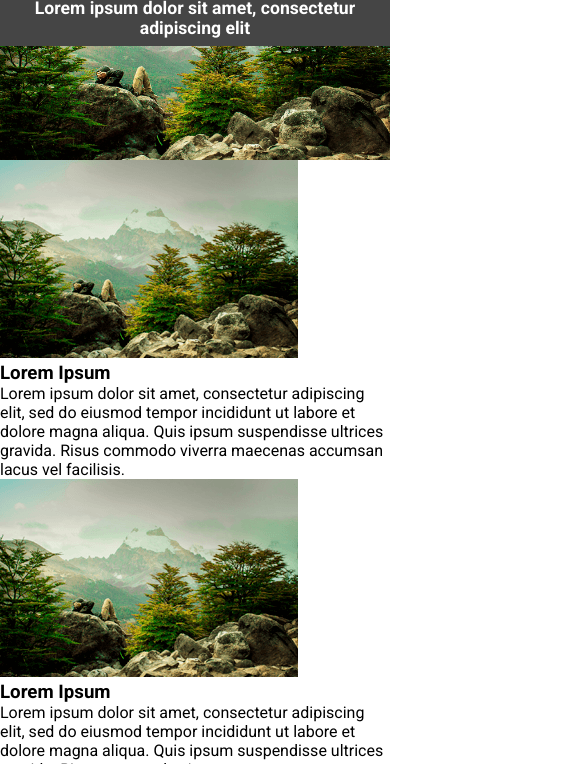
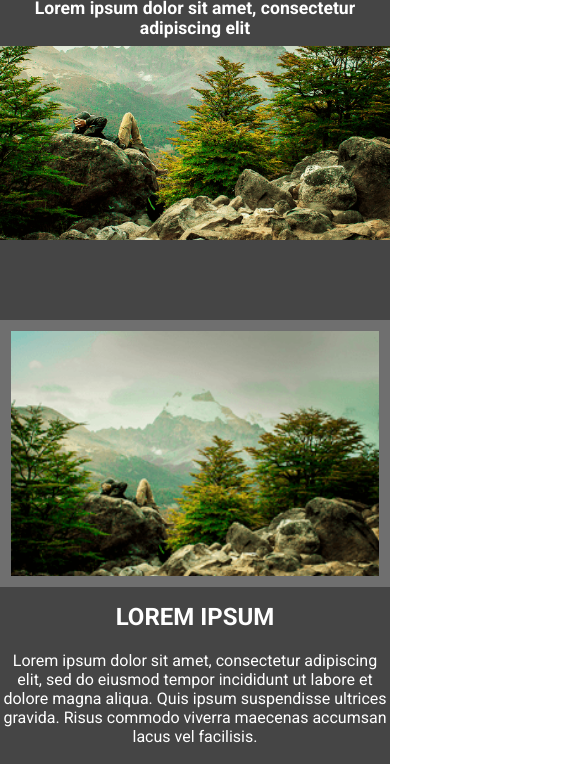
Before and after one commit to danielrodrigues2019/dotdigitalgroup, a plain HTML site: page index.html in a window 390 px wide. Shown: the part 80-844 px from the top of the page, 585 px wide, since content can reach past the window. Drawn offline with Linux system fonts and the light colour scheme.

Commit message:
Atualizando o css, criando o css responsivel

```diff
--- a/index.html
+++ b/index.html
@@ -8,6 +8,7 @@
   <link rel="preconnect" href="https://fonts.gstatic.com" />
   <link href="https://fonts.googleapis.com/css2?family=Roboto:wght@400;700&display=swap" rel="stylesheet" />
   <link rel="stylesheet" href="styles/style.css">
+  <link rel="stylesheet" href="styles/responsive.css">
   <title>DOT digital group teste</title>
 </head>
 
@@ -20,19 +21,9 @@
     </div>
   </main>
 
-  <section>
-    <div>
-      <div>
-        <img src="./images/gallery.png" alt="Man in Nature"/>
-        <h3>Lorem Ipsum</h3>
-        <p>
-          Lorem ipsum dolor sit amet, consectetur adipiscing elit, sed do
-          eiusmod tempor incididunt ut labore et dolore magna aliqua. Quis
-          ipsum suspendisse ultrices gravida. Risus commodo viverra maecenas
-          accumsan lacus vel facilisis.
-        </p>
-      </div>
-      <div>
+  <section class="gallery">
+    <div class="grid-container">
+      <div class="gallery-card">
         <img src="./images/gallery.png" alt="Man in Nature" />
         <h3>Lorem Ipsum</h3>
         <p>
@@ -42,7 +33,17 @@
           accumsan lacus vel facilisis.
         </p>
       </div>
-      <div>
+      <div class="gallery-card">
+        <img src="./images/gallery.png" alt="Man in Nature" />
+        <h3>Lorem Ipsum</h3>
+        <p>
+          Lorem ipsum dolor sit amet, consectetur adipiscing elit, sed do
+          eiusmod tempor incididunt ut labore et dolore magna aliqua. Quis
+          ipsum suspendisse ultrices gravida. Risus commodo viverra maecenas
+          accumsan lacus vel facilisis.
+        </p>
+      </div>
+      <div class="gallery-card">
         <img src="./images/gallery.png" alt="Man in Nature" />
         <h3>Lorem Ipsum</h3>
         <p>
@@ -57,7 +58,7 @@
 
   <div class="about">
     <div class="about-img">
-      <!-- <img src="./images/about.png" alt="Man in Nature" /> -->
+      <img src="./images/about.png" alt="Man in Nature" />
     </div>
     <div class="about-text">
       <h2>Lorem Ipsum</h2>
--- /dev/null
+++ b/styles/responsive.css
@@ -0,0 +1,35 @@
+@media (max-width: 760px) {
+  /*RESPONSIVE HEADER*/
+  .header {
+    height: 20rem;
+    width: 100%;
+    align-items: center;
+    background: url("../images/banner.png") no-repeat cover;
+  }
+  .header .header-content {
+    text-align: center;
+    width: 100%;
+    padding: 0.5rem 0 0.5rem;
+    background: #454545;
+  }
+  .header h1 {
+    color: #fff;
+    font-size: 2rem;
+  }
+  .header p {
+    color: #fff;
+    font-size: 1.1rem;
+  }
+
+  /*RESPONSIVE GALLERY*/
+  .gallery {
+    background: #454545;
+    height: auto;
+    max-width: auto;
+  }
+  .gallery-card img {
+    border: 0.7rem solid #6f6f6f;
+  }
+  /*RESPONSIVE GALLERY*/
+
+}
--- a/styles/style.css
+++ b/styles/style.css
@@ -31,24 +31,39 @@ body {
   color: #2d3b09;
 }
 
-@media (max-width: 760px) {
-  .header {
-    height: 15rem;
-    width: 100%;
-    background: url("../images/banner.png") no-repeat cover;
+/*GALLERY*/
+
+.gallery {
+  background: #454545;
+  height: auto;
 }
-   .header .header-content {
+.grid-container {
+  display: flex;
+  flex-wrap: wrap;
+  justify-content: space-evenly;
+  align-items: center;
+}
+.gallery-card {
+  display: flex;
+  flex-direction: column;
+  justify-content: center;
   text-align: center;
-    width: 100%;
-    padding: 0.5rem 0 0.5rem;
-    background: #454545
+  max-width: 25rem;
+  margin: 5rem 0 5rem;
 }
-  .header h1{
+.gallery-card img {
+  border: 0.7rem solid #6f6f6f;
+}
+.gallery h3 {
+  margin-top: 1rem;
+  font-size: 1.5rem;
+  font-weight: 700;
+  text-transform: uppercase;
   color: #fff;
-    font-size: 2rem;
 }
-  .header p{
+.gallery p {
+  margin-top: 1.3rem;
+  font-size: 1rem;
+  font-weight: 400;
   color: #fff;
-    font-size: 1.1rem;
 }
-}
```
Lines whose indentation alone changed are shown as unchanged.
